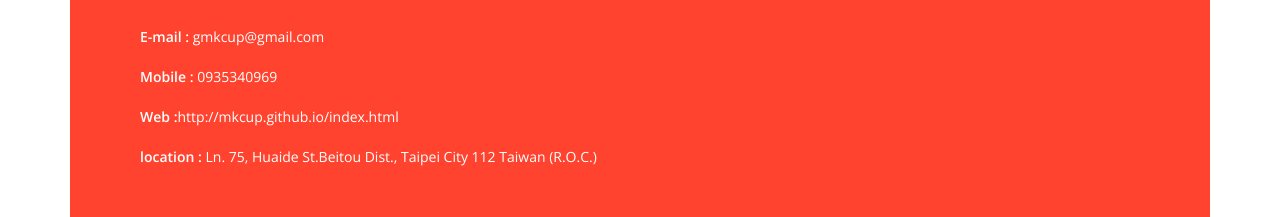
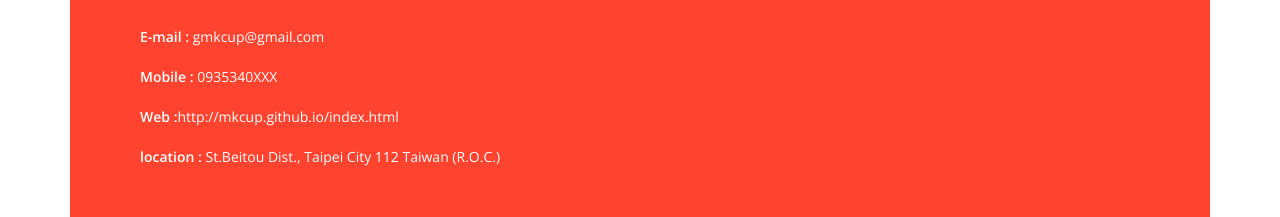
Before and after one commit to mkcup/mkcup.github.io, a plain HTML site: page contact.html in a window 1280 px wide. Shown: the part 345-562 px from the top of the page. Drawn offline with nearby package versions, Linux system fonts and the light colour scheme.

Commit message:
Update contact.html

```diff
--- a/contact.html
+++ b/contact.html
@@ -36,11 +36,11 @@
                             <ul>
                                 <li><strong>E-mail :</strong> gmkcup@gmail.com</li>
                                 <br/>
-                                <li><strong>Mobile :</strong> 0935340969</li>
+                                <li><strong>Mobile :</strong> 0935340XXX</li>
                                 <br/>
                                 <li><strong>Web :</strong>http://mkcup.github.io/index.html</li>
                                 <br/>
-                                <li><strong>location :</strong> Ln. 75, Huaide St.Beitou Dist., Taipei City 112 Taiwan (R.O.C.)</li>
+                                <li><strong>location :</strong> St.Beitou Dist., Taipei City 112 Taiwan (R.O.C.)</li>
                                 <br/>
                             </ul>
                         </div>
```
